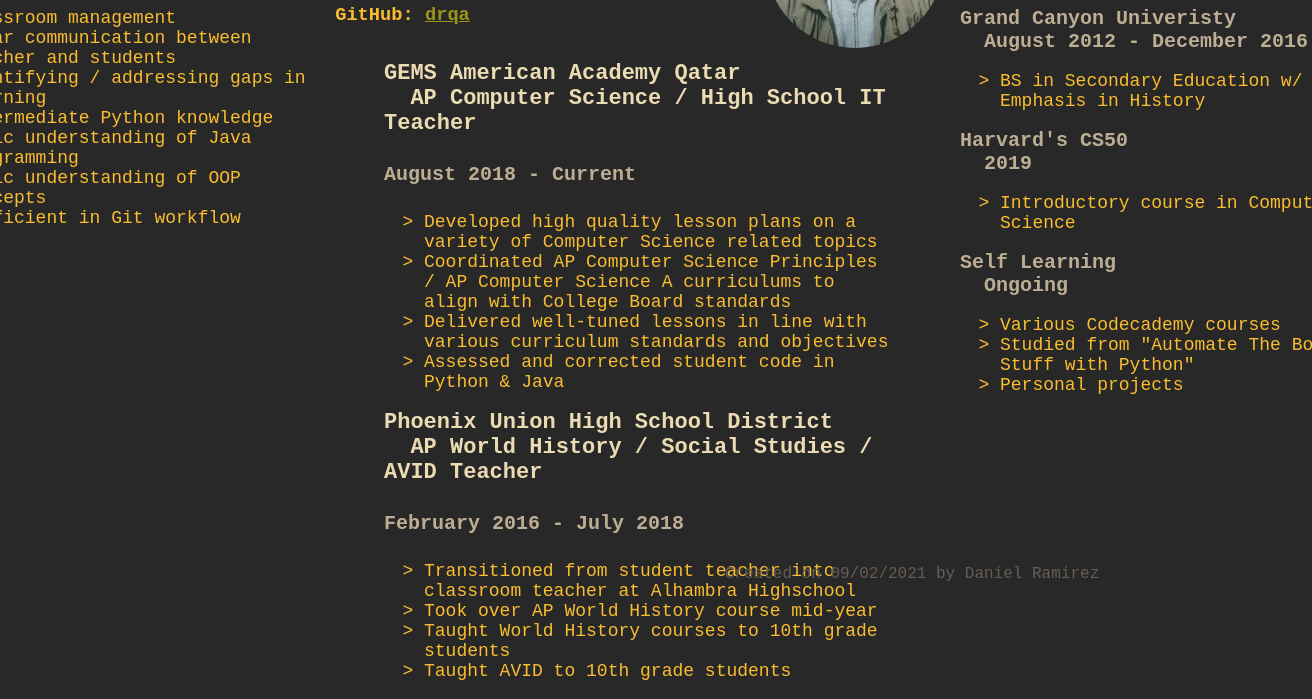
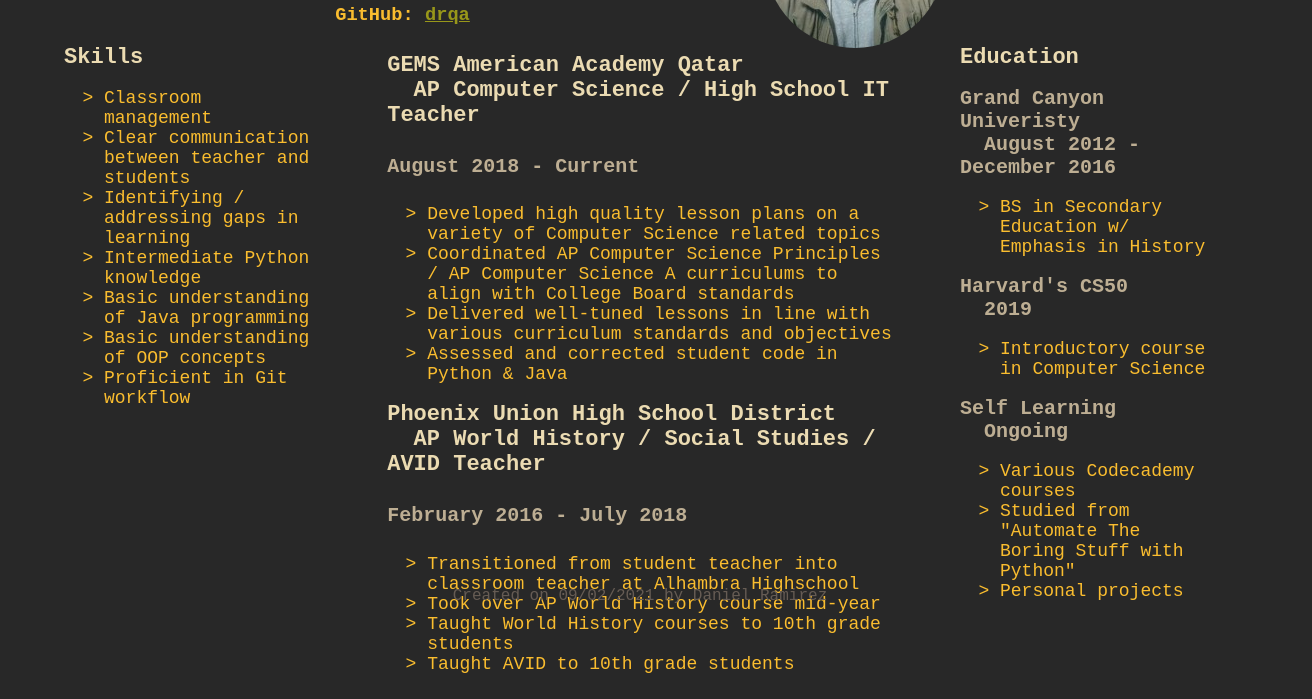
Before and after one commit to drqa/drqa-resume, a plain HTML site: page index.html in a window 1280 px wide. Shown: the part 195-894 px from the top of the page, 1312 px wide, since content can reach past the window. Drawn offline with Linux system fonts and the light colour scheme.

Commit message:
Update main.css

```diff
--- a/main.css
+++ b/main.css
@@ -21,10 +21,8 @@ body{
 }
 
 .body-text{
-    position: absolute;
-    top: 32%;
-    left: 30%;
-    right: 30%;
+  margin: auto;
+  width: 40%;
 }
 
 #workplace{
@@ -45,25 +43,53 @@ body{
 }
 
 .skills{
-    width: 400px;
-    position: fixed;
-    top: 20%;
+    width: 20%;
+    float: left;
+    top: 30%;
     right: 75%;
-
+    position:absolute;
 }
 
 .education{
-    width: 400px;
-    position: fixed;
-    top: 20%;
+    width: 20%;
+    position: absolute;
+    top: 30%;
     left: 75%;
 }
 
-.bottom-watermark{
-    position: absolute;
-    top: 95%;
+div.bottom-watermark{
+  position:fixed;
+  bottom:0;
+  right:0;
+  width:100%;
+  color: #665c54;
+}
+
+@media only screen and (max-width: 750px) {
+
+  .header {
+    display: block;
+    text-align: center;
+  }
+  .body-text {
+    padding-top: 40px;
+    margin:auto;
+    width: auto;
+  }
+  .skills{
+    display: contents;
+    width: inherit;
+  }
+  .education{
+    display:contents;
+    width: inherit;
+  }
+  .bottom-watermark{
+    display:contents;
+    position:fixed;
+    bottom:0;
+    width:100%;
     color: #665c54;
-    right: 50%;
-    left: 40%;
-    width: 800px
+    font-size: 11px;
+  }
 }
```
